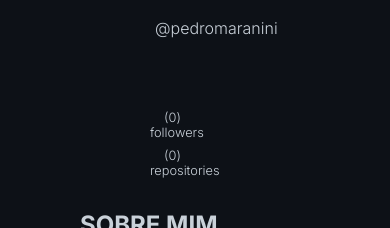
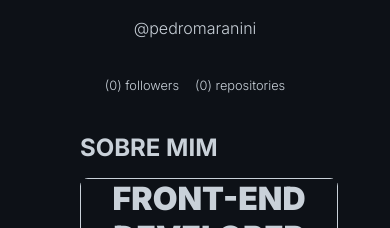
Before and after one commit to pedromaranini/my-portfolio, a React (Create React App) app: page / in a window 390 px wide. Shown: the part 262-490 px from the top of the page. Built offline with nearby package versions, Linux system fonts and the light colour scheme; no server answers.

Commit message:
:sparkles: adjust responsive

```diff
--- a/package.json
+++ b/package.json
@@ -10,7 +10,6 @@
     "@types/node": "^12.0.0",
     "@types/react": "^17.0.0",
     "@types/react-dom": "^17.0.0",
-    "framer-motion": "^4.1.17",
     "react": "^17.0.2",
     "react-dom": "^17.0.2",
     "react-scripts": "4.0.3",
--- a/public/index.html
+++ b/public/index.html
@@ -3,6 +3,7 @@
 
 <head>
   <meta charset="utf-8" />
+  <meta name="viewport" content="width=device-width, initial-scale=1.0">
   <link rel="preconnect" href="https://fonts.googleapis.com">
   <link rel="preconnect" href="https://fonts.gstatic.com" crossorigin>
   <link href="https://fonts.googleapis.com/css2?family=Inter:wght@300;400;500;700;900&display=swap" rel="stylesheet">
--- a/src/components/ProfileSide/styles.scss
+++ b/src/components/ProfileSide/styles.scss
@@ -32,6 +32,10 @@
 
   p:nth-child(4) {
     font-size: 1rem;
+
+    @media (max-width: 860px) {
+      display: none;
+    }
   }
 
   p:nth-child(5) {
@@ -41,7 +45,7 @@
   }
 
   a {
-        width: 50%;
+    // width: 50%;
     font-size: 1rem;
     font-weight: 300;
 
@@ -58,14 +62,24 @@
 }
 
 .follow {
+  width: 100%;
   display: flex;
   flex-direction: column;
-
   margin-top: 1rem;
   color: var(--light-text-200);
 
+  @media (max-width: 860px) {
+    flex-direction: row;
+    justify-content: center;
+    align-items: center;
+    text-align: center;
+
     a {
-        width: 50%;
+      padding: 0.5rem;
+    }
+  }
+
+  a {
     font-size: 0.8rem;
     font-weight: 300;
     transition: 0.3s all;
```
Also changed, not shown: 1 other file (tests, documents, lock files or other folders). Lines whose indentation alone changed are shown as unchanged.
